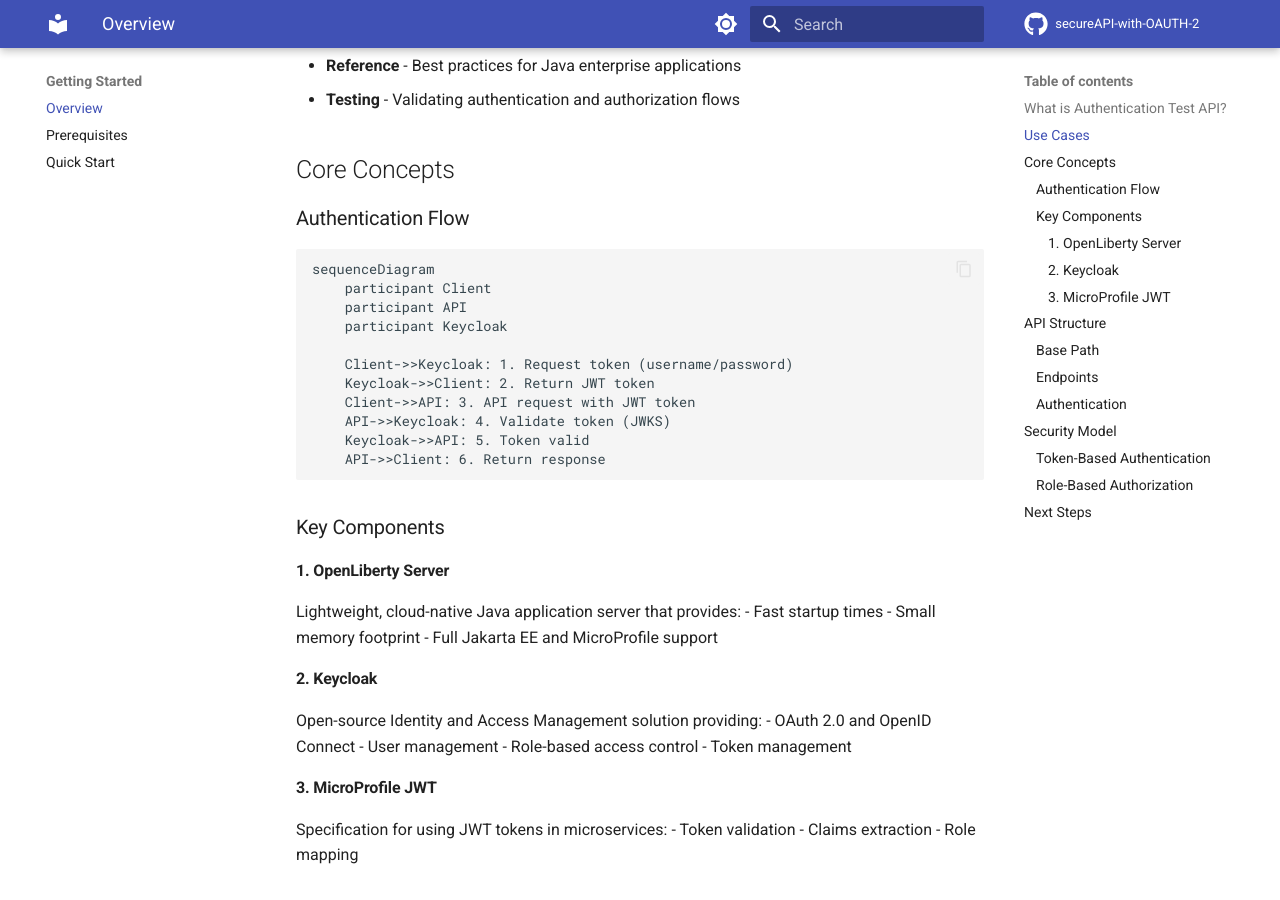
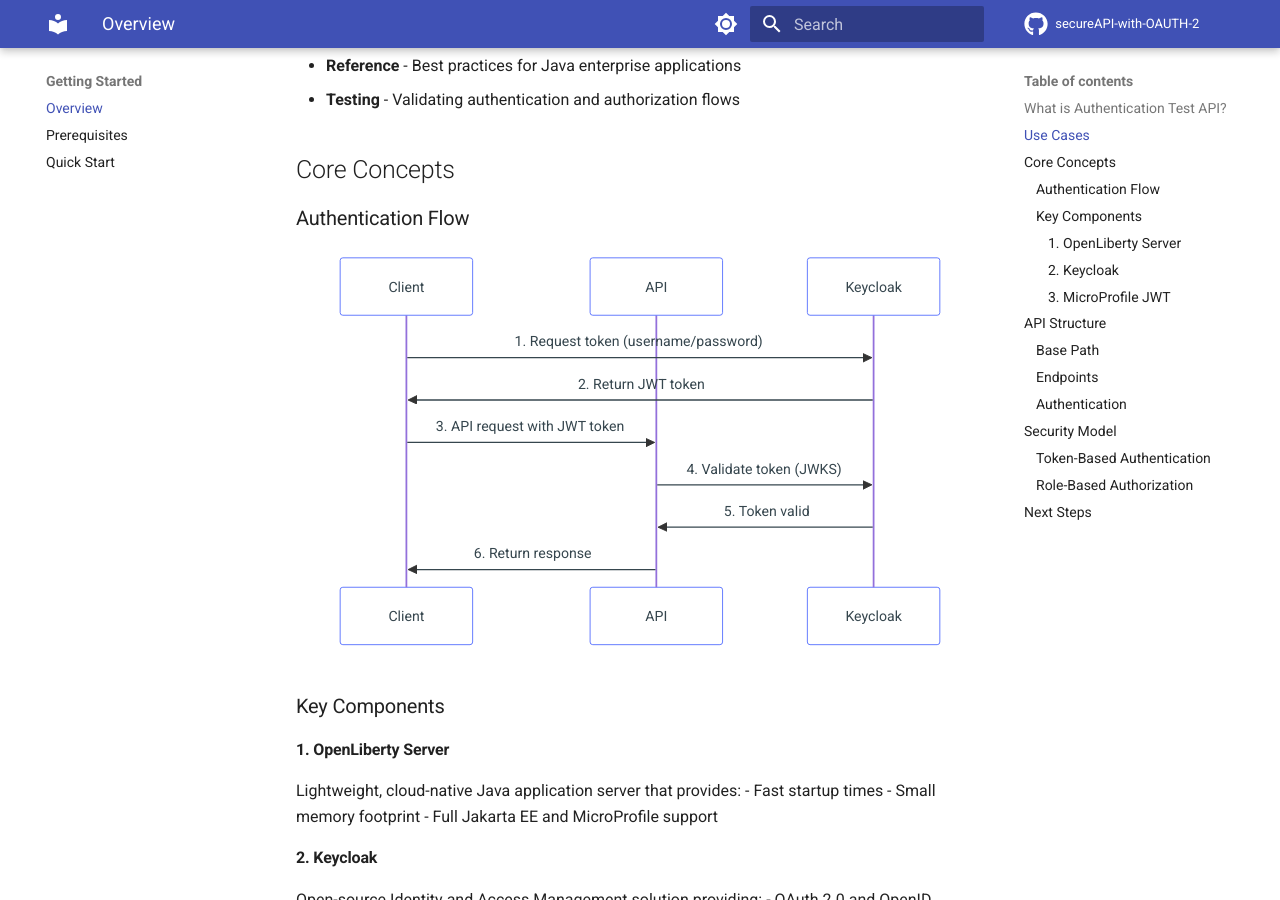
Before and after one commit to binnes/secureAPI-with-OAUTH-2, an MkDocs documentation site: the page built from docs/docs/getting-started/overview.md, in a window 1280 px wide and 900 px high, scrolled down 718 px. Built offline with MkDocs 1.6.1 and Material for MkDocs 9.7.7, drawn with Linux system fonts in a browser that asks for light colours; comment, search, counter and statistics services are not loaded; the version menu is left out.

```diff
--- a/docs/mkdocs.yml
+++ b/docs/mkdocs.yml
@@ -29,6 +29,7 @@ theme:
   features:
     - navigation.tabs
     - navigation.sections
+    - navigation.expand
     - navigation.top
     - navigation.tracking
     - search.suggest
@@ -49,7 +50,11 @@ markdown_extensions:
       anchor_linenums: true
   - pymdownx.inlinehilite
   - pymdownx.snippets
-  - pymdownx.superfences
+  - pymdownx.superfences:
+      custom_fences:
+        - name: mermaid
+          class: mermaid
+          format: !!python/name:pymdownx.superfences.fence_code_format
   - pymdownx.tabbed:
       alternate_style: true
   - admonition
```
